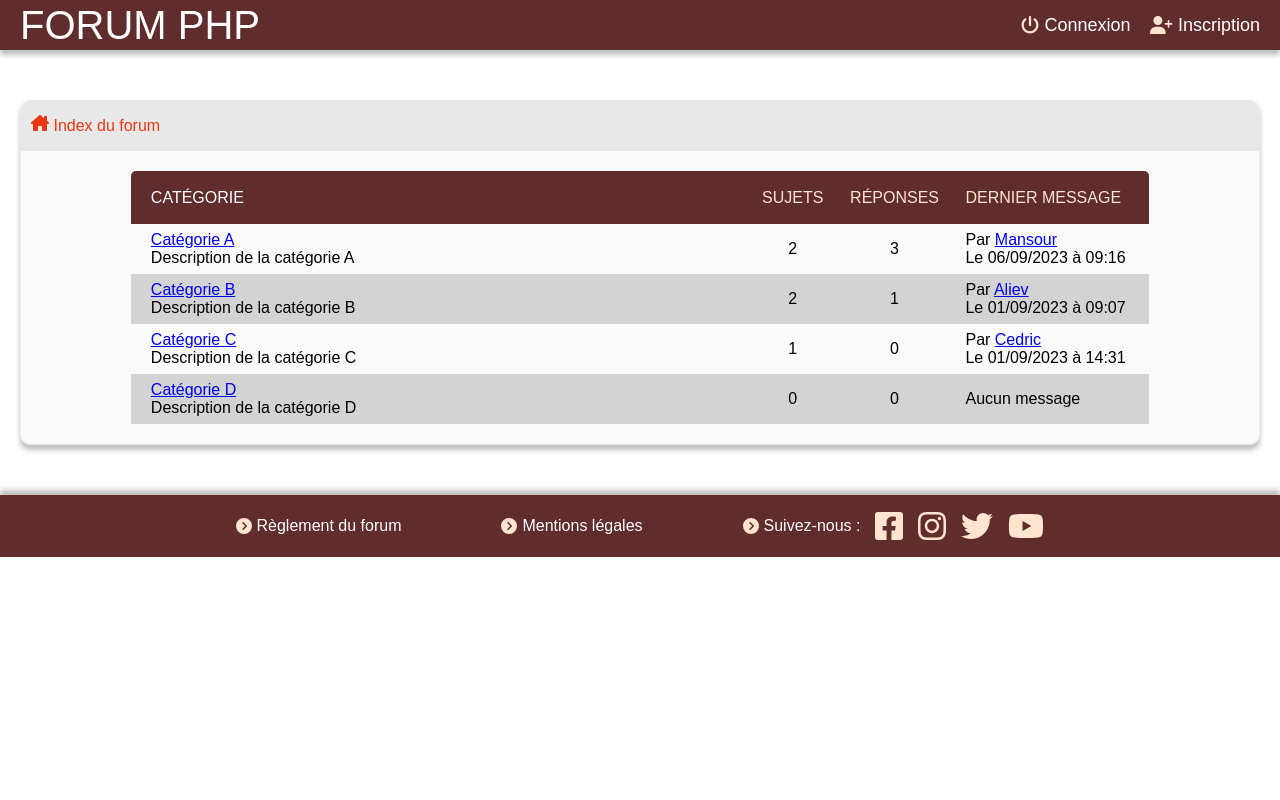
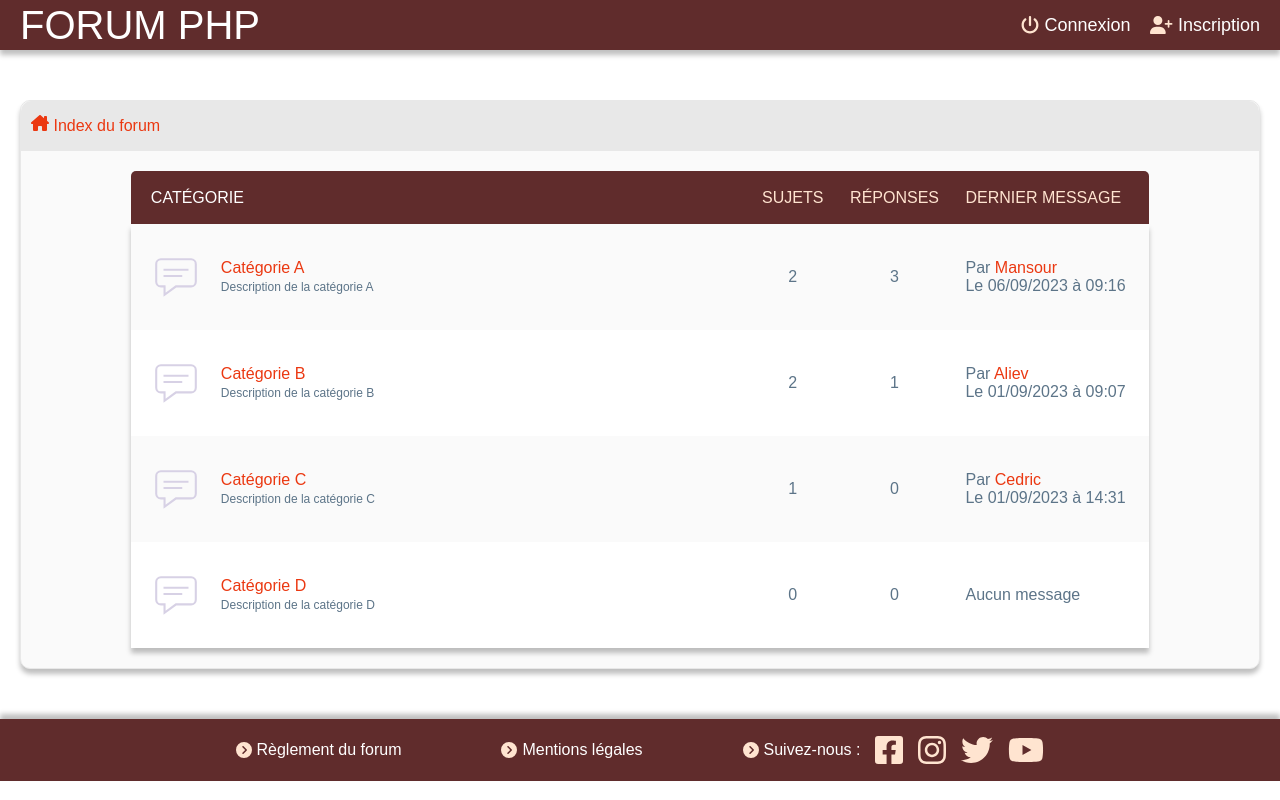
Before and after one commit to Xaphan67/POO-Forum, a PHP site: page / in a window 1280 px wide. Run offline with PHP 8.4, Linux system fonts and the light colour scheme; data comes from the database, SQL or seed files in the repository; some libraries are stand-ins or nearby versions.

Commit message:
Ajout : Front tableaux

```diff
--- a/public/css/style.css
+++ b/public/css/style.css
@@ -14,6 +14,8 @@
     --arianebgColor: #E8E8E8;
     --linksColor: #EB3811;
     --infosColor: #FFE4D0;
+    --cattopicoColor: #D7D1E5;
+    --textColor: #5C7488;
 }
 
 /* -- Layout -- */
@@ -94,6 +96,7 @@ main {
     border: 1px solid var(--arianebgColor);
     border-radius: 10px;
     box-shadow: 0px 5px 5px rgba(0, 0, 0, .25);
+    color: var(--textColor);
 }
 
 .gestionUsers {
@@ -112,6 +115,10 @@ table {
     width: 85%;
     margin-inline: auto;
     border-spacing: 0px;
+}
+
+table tr:nth-child(even) {
+    background-color: white;
 }
 
 th {
@@ -133,6 +140,19 @@ th:last-child {
     border-radius: 0px 5px 0px 0px;
 }
 
+td {
+    padding: 10px 0px 10px 20px;
+}
+
+td svg {
+    min-width: 50px;
+    fill: var(--cattopicoColor);
+}
+
+tbody {
+    box-shadow: 0px 5px 5px rgba(0, 0, 0, .25);
+}
+
 .ariane {
     background-color: var(--arianebgColor);
     display: flex;
@@ -144,7 +164,7 @@ th:last-child {
     border-radius: 10px 10px 0px 0px;
 }
 
-.ariane a,
+a,
 .ariane svg {
     color: var(--linksColor);
     fill: var(--linksColor);
@@ -161,6 +181,17 @@ th:last-child {
 
 .th-infos {
     color: var(--infosColor)
+}
+
+.table-cat {
+    display: flex;
+    gap: 20px;;
+    align-items: center;
+    min-height: 86px;
+}
+
+.cat-description {
+    font-size: 12px;
 }
 
 /* Tablettes et ordinateurs */
@@ -190,21 +221,9 @@ th:last-child {
 
 /* --- */
 
-table tr:nth-child(even) {
-    background-color: lightgrey;
-}
-
-td {
-    padding-left: 20px;
-}
-
 .main-message td {
     vertical-align: top;
     padding-top: 10px;
-}
-
-tbody tr {
-    height: 50px;
 }
 
 .width60 {
--- a/view/forum/listCategories.php
+++ b/view/forum/listCategories.php
@@ -33,6 +33,11 @@ $categories = $result["data"]['categories'];
                 ?>
                     <tr>
                         <td>
+                            <div class="table-cat">
+                                <svg width="50px" height="50px" viewBox="0 0 24 24" xmlns="http://www.w3.org/2000/svg">
+                                    <path d="M6 8h12v1H6zm0 4h9v-1H6zm16-6.25v8.5A2.753 2.753 0 0 1 19.25 17h-7.087L6 21.481V17H4.75A2.753 2.753 0 0 1 2 14.25v-8.5A2.753 2.753 0 0 1 4.75 3h14.5A2.753 2.753 0 0 1 22 5.75zm-1 0A1.752 1.752 0 0 0 19.25 4H4.75A1.752 1.752 0 0 0 3 5.75v8.5A1.752 1.752 0 0 0 4.75 16H7v3.519L11.837 16h7.413A1.752 1.752 0 0 0 21 14.25z"/><path fill="none" d="M0 0h24v24H0z"/>
+                                </svg>
+                                <div>
                                     <a id="category<?= $category->getID() ?>" href="index.php?ctrl=categorie&action=listTopics&id=<?= $category->getId() ?>"><?= $category->getNomCategorie() ?></a>
                                     <?php if (App\Session::getUser() && App\Session::isAdmin()) {
                                     ?>
@@ -49,7 +54,7 @@ $categories = $result["data"]['categories'];
                                     }
                                     ?>
                                     <br>
-                            <span id="categoryDesc<?= $category->getID() ?>"><?= $category->getDescriptionCategorie() ?></span>
+                                    <span id="categoryDesc<?= $category->getID() ?>" class="cat-description"><?= $category->getDescriptionCategorie() ?></span>
                                     <?php if (App\Session::getUser() && App\Session::isAdmin()) {
                                     ?>
                                         <div class="editForm" id="editDescForm<?= $category->getID() ?>">
@@ -63,6 +68,8 @@ $categories = $result["data"]['categories'];
                                     <?php
                                     }
                                     ?>
+                                </div>
+                            </div>
                         </td>
                         <td class="cellCenter"><?= $category->getNbSujets() ?></td> <!-- Nombre de sujets de la catégorie -->
                         <td class="cellCenter"><?= $category->getNbMessages() - $category->getNbSujets() ?></td> <!-- Nombre de messages - nombres de sujets pour obtenir uniquement le nombre de réponses -->
```
Lines whose indentation alone changed are shown as unchanged.
